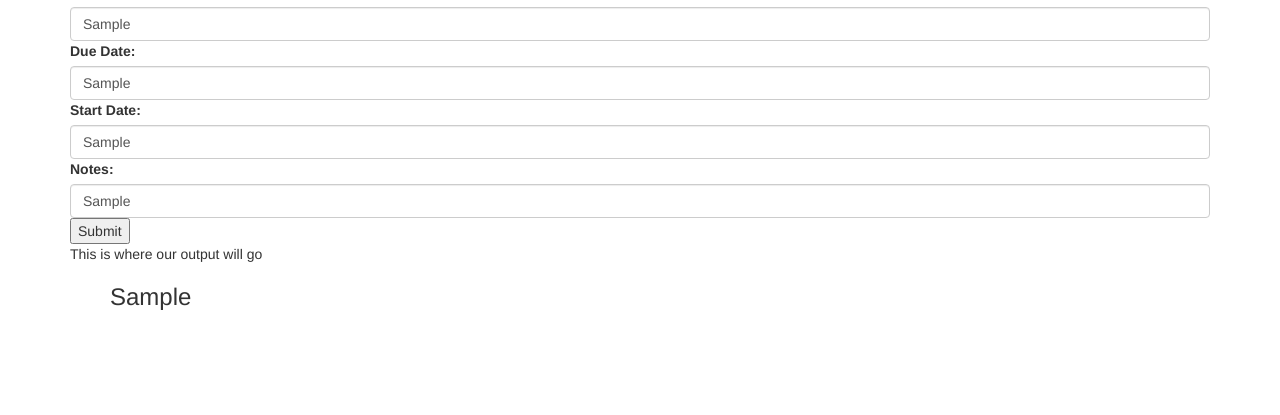
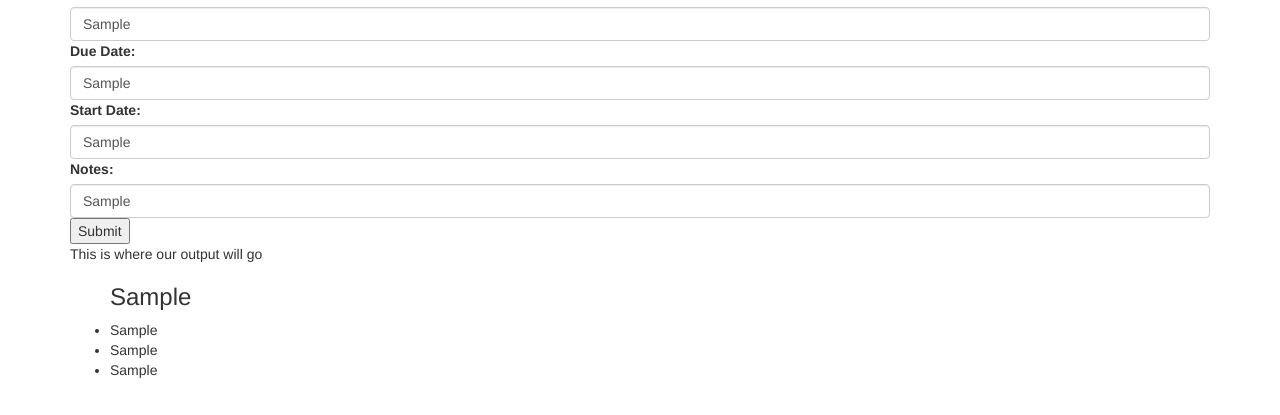
Before and after one commit to web1221/FT-ToDoList-nov04, a plain HTML site: page index.html in a window 1280 px wide. Both pictures are taken after typing "Sample", "Sample", "Sample", "Sample" into the empty fields and a click on the button "Submit". Shown: the part 81-496 px from the top of the page. Drawn offline with Linux system fonts and the light colour scheme.

Commit message:
try to get loop to work for task index

```diff
--- a/index.html
+++ b/index.html
@@ -28,7 +28,7 @@
 
     <div class="output">
       <p class="result">This is where our output will go</p>
-      <ul class='listItems'>
+      <ul class="listResult">
 
       </ul>
     </div>
--- a/js/scripts.js
+++ b/js/scripts.js
@@ -1,10 +1,17 @@
 //business logic starts here
 function ToDoList(){
   this.tasks = []
+  this.currentId = 0
 }
 
 ToDoList.prototype.addTask = function(task) {
+  task.id = this.assignId();
   this.tasks.push(task);
+}
+
+ToDoList.prototype.assignId = function() {
+  this.currentId += 1;
+  return this.currentId;
 }
 
 
@@ -15,10 +22,18 @@ function Task(item, due, start, notes) {
   this.notes = notes
 }
 
+// for(var i = 0; i <= myToDoList.tasks.length; i++){
+//   $('.listItems').append('<li>' + myToDoList.tasks[i] + '</li>');
+// }
+//
+// $('.listItems').append('<li>' + "Due date: " + myToDoList.tasks[0].due + ", Start date: " + myToDoList.tasks[0].start + ", Notes: " + myToDoList.tasks[0].notes + '</li>');
 
 
 //User logic starts here
 $(document).ready(function (){
+  var myToDoList = new ToDoList();
+  // $('.listItems').text("")
+
   $("form#form").submit(function(event){
     event.preventDefault();
     var itemInput = $('input#item').val();
@@ -27,16 +42,21 @@ $(document).ready(function (){
     var notesInput = $('input#notes').val();
 
     var myTask = new Task(itemInput, dueInput, startInput, notesInput);
-    var myToDoList = new ToDoList();
     myToDoList.addTask(myTask);
 
-    $('.listItems').append('<h3>' + myToDoList.tasks[0].item + '</h3>');
 
-    $('h3').click(function(){
-        $('.listItems').append('<li>' + "Due date: " + myToDoList.tasks[0].due + ", Start date: " + myToDoList.tasks[0].start + ", Notes: " + myToDoList.tasks[0].notes + '</li>');
-      });
+    for(var i = 0; i <= myToDoList.tasks.length; i++){
+      $('.listResult').append('<h3>' + myToDoList.tasks[i].item + '</h3>');
+      $('.listResult').append('<li>' + myToDoList.tasks[i].due + '</li>');
+      $('.listResult').append('<li>' + myToDoList.tasks[i].start + '</li>');
+      $('.listResult').append('<li>' + myToDoList.tasks[i].notes + '</li>');
+      console.log(myToDoList.tasks[i].item);
+      console.log(myToDoList.tasks[i].due);
+    };
+    alert('passed loop');
+
+      console.log(myToDoList);
+      console.log(myTask);
+      console.log(itemInput, dueInput, startInput, notesInput);
     });
-    // console.log(myToDoList);
-    // console.log(myTask);
-    // console.log(itemInput, dueInput, startInput, notesInput);
 });
```
